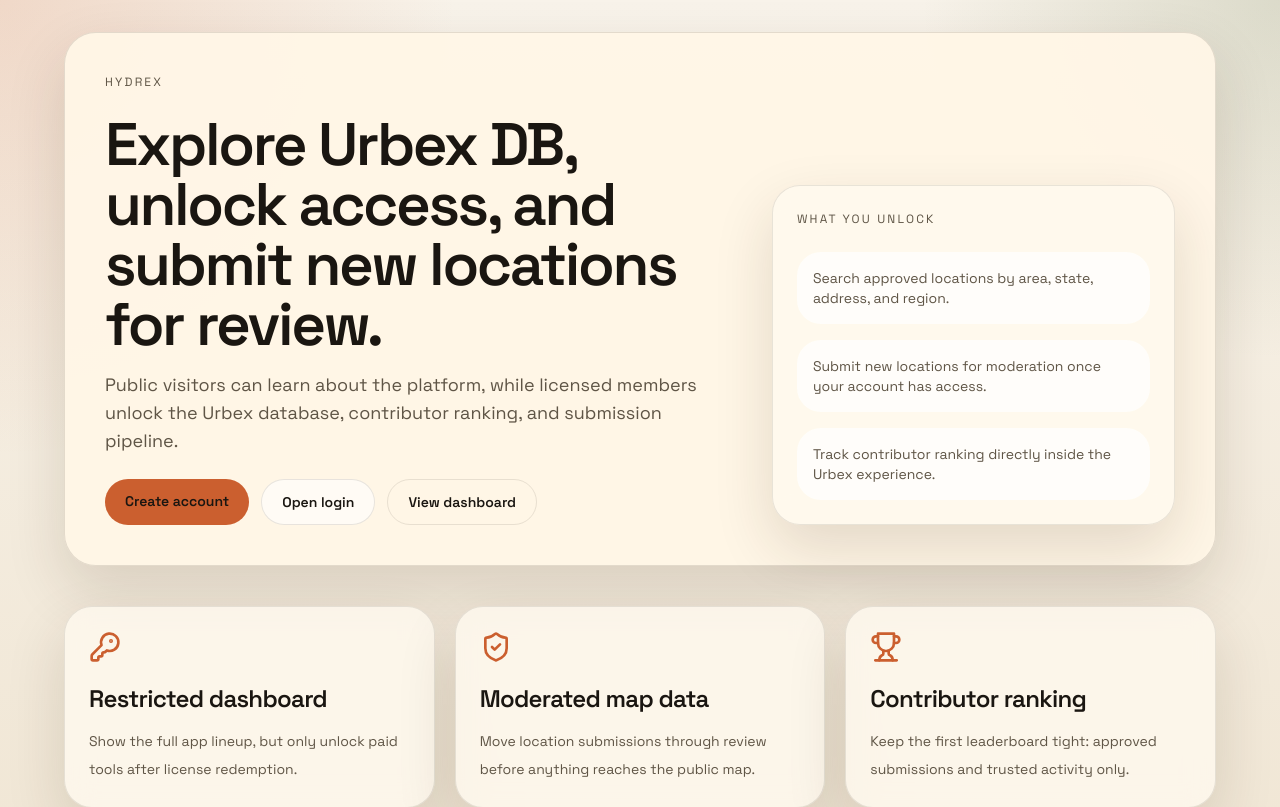
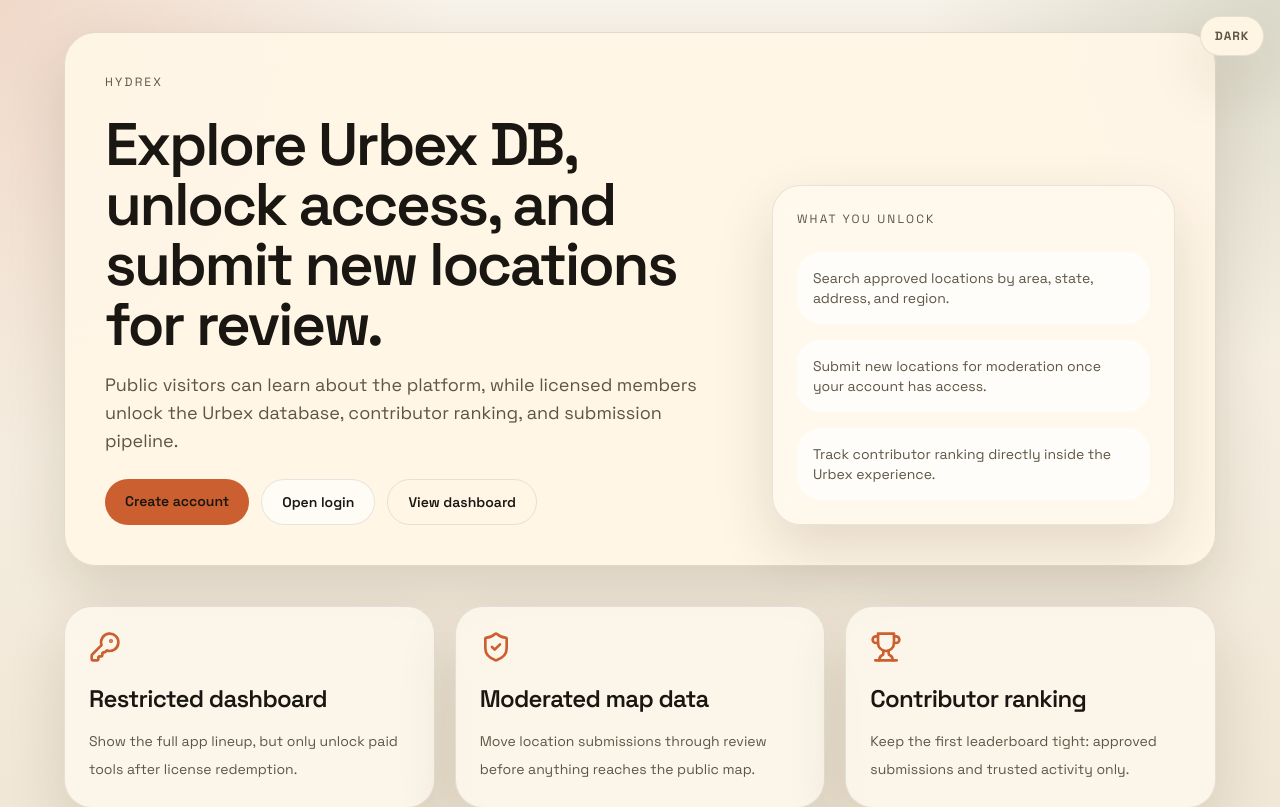
Before and after one commit to JadynnHuisheere/hydrex, a Next.js app: page / in a window 1280 px wide. Shown: the top 807 px of the page. Built offline with nearby package versions, Linux system fonts and the light colour scheme; no server answers.

Commit message:
Add persistent light dark mode toggle

```diff
--- a/app/globals.css
+++ b/app/globals.css
@@ -16,6 +16,21 @@
   --shadow: 0 24px 60px rgba(56, 38, 14, 0.14);
 }
 
+[data-theme="dark"] {
+  --background: #14110d;
+  --background-strong: #1d1912;
+  --surface: rgba(28, 23, 15, 0.82);
+  --surface-strong: rgba(34, 28, 18, 0.97);
+  --text: #ede8de;
+  --text-muted: #9e8f78;
+  --line: rgba(255, 220, 170, 0.1);
+  --accent: #e07040;
+  --accent-strong: #c05528;
+  --olive: #7a8f50;
+  --danger: #d04030;
+  --shadow: 0 24px 60px rgba(0, 0, 0, 0.45);
+}
+
 * {
   box-sizing: border-box;
 }
@@ -26,6 +41,13 @@ html {
     radial-gradient(circle at top right, rgba(91, 107, 58, 0.18), transparent 22%),
     linear-gradient(180deg, #f8f3ea 0%, #efe4d1 100%);
   color: var(--text);
+}
+
+html[data-theme="dark"] {
+  background:
+    radial-gradient(circle at top left, rgba(203, 95, 47, 0.1), transparent 28%),
+    radial-gradient(circle at top right, rgba(91, 107, 58, 0.1), transparent 22%),
+    linear-gradient(180deg, #18140e 0%, #0f0d09 100%);
 }
 
 body {
--- a/app/layout.tsx
+++ b/app/layout.tsx
@@ -1,8 +1,10 @@
 import type { Metadata } from "next";
 import { IBM_Plex_Mono, Space_Grotesk } from "next/font/google";
+import Script from "next/script";
 import "./globals.css";
 
 import ClientProviders from "@/components/client-providers";
+import ThemeToggle from "@/components/theme-toggle";
 
 const display = Space_Grotesk({
   subsets: ["latin"],
@@ -26,13 +28,17 @@ export default function RootLayout({
   children: React.ReactNode;
 }>) {
   return (
-    <html lang="en" className={`${display.variable} ${mono.variable}`}>
+    <html lang="en" className={`${display.variable} ${mono.variable}`} suppressHydrationWarning>
       <body
         style={{
           fontFamily: "var(--font-display), sans-serif"
         }}
       >
+        <Script id="theme-init" strategy="beforeInteractive">
+          {`(function(){try{var stored=localStorage.getItem("theme");var prefers=window.matchMedia("(prefers-color-scheme: dark)").matches;var isDark=stored?stored==="dark":prefers;document.documentElement.setAttribute("data-theme",isDark?"dark":"light");}catch(e){}})();`}
+        </Script>
         <div className="grain" />
+        <ThemeToggle />
         <ClientProviders>{children}</ClientProviders>
       </body>
     </html>
--- /dev/null
+++ b/components/theme-toggle.tsx
@@ -0,0 +1,61 @@
+"use client";
+
+import { useEffect, useState } from "react";
+
+export default function ThemeToggle() {
+  const [dark, setDark] = useState(false);
+  const [mounted, setMounted] = useState(false);
+
+  useEffect(() => {
+    const stored = localStorage.getItem("theme");
+    const prefersDark = window.matchMedia("(prefers-color-scheme: dark)").matches;
+    const isDark = stored ? stored === "dark" : prefersDark;
+    setDark(isDark);
+    document.documentElement.setAttribute("data-theme", isDark ? "dark" : "light");
+    setMounted(true);
+  }, []);
+
+  function toggle() {
+    const next = !dark;
+    setDark(next);
+    document.documentElement.setAttribute("data-theme", next ? "dark" : "light");
+    localStorage.setItem("theme", next ? "dark" : "light");
+  }
+
+  if (!mounted) return null;
+
+  return (
+    <button
+      type="button"
+      onClick={toggle}
+      aria-label={dark ? "Switch to light mode" : "Switch to dark mode"}
+      title={dark ? "Light mode" : "Dark mode"}
+      style={{
+        position: "fixed",
+        top: "16px",
+        right: "16px",
+        zIndex: 9999,
+        minWidth: "64px",
+        height: "40px",
+        padding: "0 12px",
+        borderRadius: "999px",
+        border: "1px solid var(--line)",
+        background: "var(--surface-strong)",
+        color: "var(--text-muted)",
+        cursor: "pointer",
+        display: "flex",
+        alignItems: "center",
+        justifyContent: "center",
+        fontSize: "12px",
+        fontWeight: 700,
+        letterSpacing: "0.08em",
+        textTransform: "uppercase",
+        backdropFilter: "blur(12px)",
+        boxShadow: "var(--shadow)",
+        transition: "background 0.2s, color 0.2s",
+      }}
+    >
+      {dark ? "Light" : "Dark"}
+    </button>
+  );
+}
```
